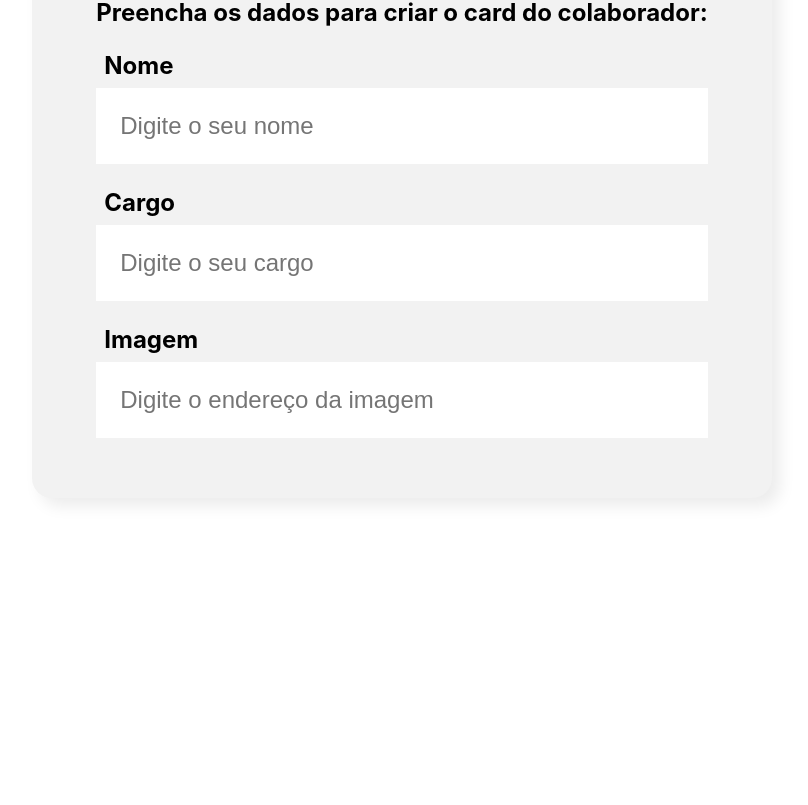
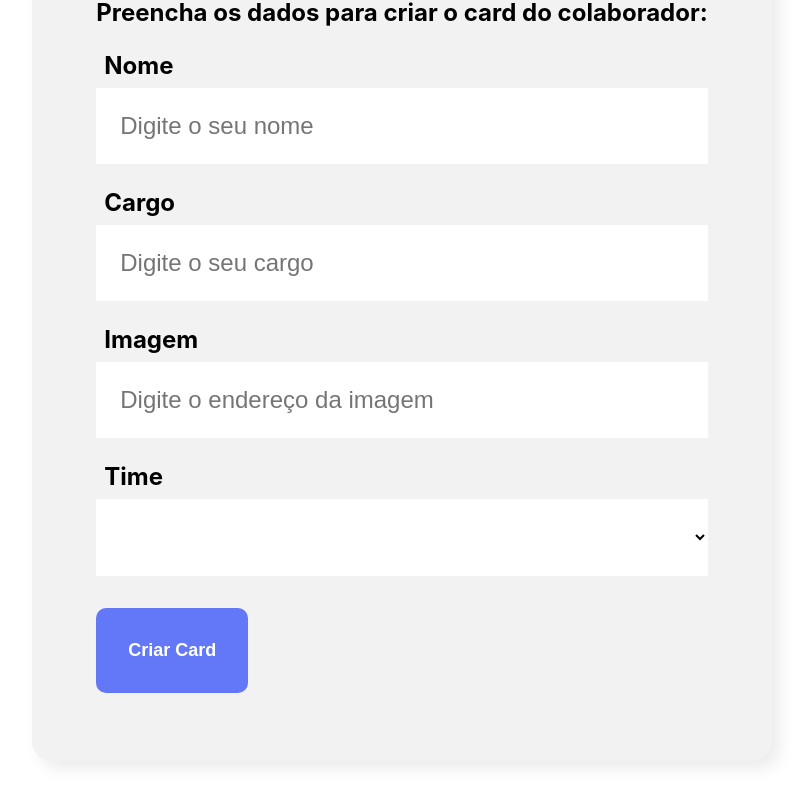
Before and after one commit to devfrontwill/react-organo, a JavaScript app: page / in a window 1280 px wide. Shown: the part 636-1441 px from the top of the page, without its empty margins (238-1046 px from the left). Before the commit the page ends 1214 px from the top, so only its background shows below. Built offline with nearby package versions, Linux system fonts and the light colour scheme; the HTML template or start-up script is replaced by a standard one.

Commit message:
Usado o preventDefault no formulario para evitar ação padrao do submit, uilizado o required no JSX, utilizado o metodo map

```diff
--- /dev/null
+++ b/src/componentes/Botao/Botao.css
@@ -0,0 +1,15 @@
+.botao {
+    background-color: #6278F7;
+    border-radius: 10px;
+    font-weight: 700;
+    font-size: 18px;
+    padding: 32px;
+    border: none;
+    cursor: pointer;
+    color: #fff;
+    margin: 32px 0;
+}
+
+.botao:hover {
+    color: #95FFD4;
+}
--- /dev/null
+++ b/src/componentes/Botao/index.js
@@ -0,0 +1,11 @@
+import './Botao.css'
+
+const Botao = (props) => {
+    return (
+        <button className='botao'>
+            {props.children}
+        </button>
+    )
+}
+
+export default Botao
--- a/src/componentes/CampoTexto/index.js
+++ b/src/componentes/CampoTexto/index.js
@@ -7,7 +7,7 @@
             <label>
                 {props.label}
             </label>
-            <input placeholder= {props.placeholder} />
+            <input required={props.required}placeholder= {props.placeholder} />
         </div>
     )
 }
--- a/src/componentes/Formulario/index.js
+++ b/src/componentes/Formulario/index.js
@@ -1,14 +1,36 @@
+import Botao from '../Botao'
 import CampoTexto from '../CampoTexto'
+import ListaSuspensa from '../ListaSuspensa'
 import './Formulario.css'
 
 const Formulario = () => {
+
+    const times = [
+        '',
+        'Programação',
+        'Front-End',
+        'Devops',
+        'UX e Design',
+        'Mobile',
+        'Inovação e Gestão'
+    ]
+
+    const aoSalvar = (evento) => {
+        evento.preventDefault();
+
+    }
+
     return (
         <section className='formulario'>
-            <form>
+            <form onSubmit={aoSalvar} >
                 <h2>Preencha os dados para criar o card do colaborador:</h2>
-                <CampoTexto label="Nome" placeholder="Digite o seu nome" />
-                <CampoTexto label="Cargo" placeholder="Digite o seu cargo" />
+                <CampoTexto required={true} label="Nome" placeholder="Digite o seu nome" />
+                <CampoTexto required={true} label="Cargo" placeholder="Digite o seu cargo" />
                 <CampoTexto label="Imagem" placeholder="Digite o endereço da imagem" />
+                <ListaSuspensa required={true} label="Time" itens= {times} />
+                <Botao>
+                    Criar Card
+                </Botao>
             </form>
         </section>
     )
--- /dev/null
+++ b/src/componentes/ListaSuspensa/ListaSuspensa.css
@@ -0,0 +1,20 @@
+.lista-suspensa {
+
+}
+
+.lista-suspensa select {
+    background-color: #fff;
+    box-shadow: 10px 10px 30px rgba(0, 0, 0, 0.0);
+    width: 100%;
+    border: none;
+    font-size: 24px;
+    padding: 24px;
+    box-sizing: border-box;
+}
+
+.lista-suspensa label {
+    display: block;
+    margin: 8px;
+    font-size: 24px;
+    font-weight: bold;
+}
--- /dev/null
+++ b/src/componentes/ListaSuspensa/index.js
@@ -0,0 +1,16 @@
+import './ListaSuspensa.css'
+
+const ListaSuspensa = (props) => {
+    return (
+        <div className='lista-suspensa'>
+            <label> {props.label} </label>
+            <select required= {props.required} >
+                {props.itens.map(item => {
+                    return <option key={item} > {item} </option>
+                })}
+            </select>
+        </div>
+    )
+}
+
+export default ListaSuspensa
```
